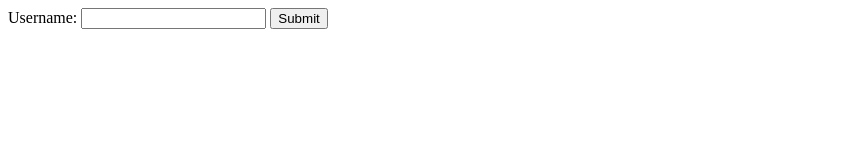
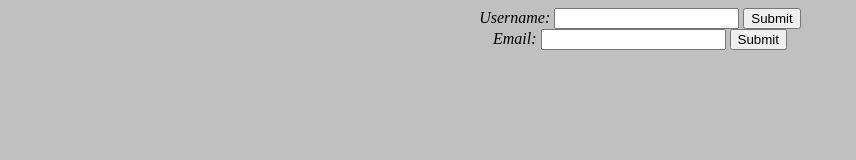
Before and after one commit to GarrettCook115/Web-Development-Project, a website: page index2.html in a window 1280 px wide. Shown: the whole page, without its empty margins (0-856 px from the left). Drawn offline with Linux system fonts and the light colour scheme.

Commit message:
Changes made to the node.js files for Form submittion

```diff
--- a/app.js
+++ b/app.js
@@ -11,6 +11,7 @@ app.get('/', (req, res) => {
 app.post('/submit-form', (req, res) => {
     const username = req.body.username; // access form data
     // Add validation logic here
+    const email = req.body.email;
     res.send(`Username is $gcook28`);
 });
 
--- a/index2.html
+++ b/index2.html
@@ -3,11 +3,29 @@
 <head>
     <title>Simple Form</title>
 </head>
+<style>
+    html {
+        margin:auto;
+    width:100%;
+    height:100%;
+    font-style:italic;
+    background:silver;
+    text-align:center;
+    }
+</style>
 <body>
+    <!--Form submitions for each format field name and email.-->
+    <!-- Open Terminal and type "node app.js" to initiate. Opens within the designated port. "3000"-->
     <form action="/submit-form" method="post">
         <label for="username">Username:</label>
         <input type="text" id="username" name="username" required>
         <button type="submit">Submit</button>
     </form>
+    <form action="/submit-form" method="post">
+        <label for="email">Email:</label>
+        <input type="text" id="email" name="email" required>
+        <button type="submit">Submit</button>
+
+    </form>
 </body>
 </html>
--- a/package.json
+++ b/package.json
@@ -10,6 +10,9 @@
   "author": "",
   "license": "ISC",
   "dependencies": {
-    "express": "^4.19.2"
+    "body-parser": "^1.20.2",
+    "ejs": "^3.1.10",
+    "express": "^4.19.2",
+    "express-validator": "^7.1.0"
   }
 }
```
Also changed, not shown: 1 other file.
